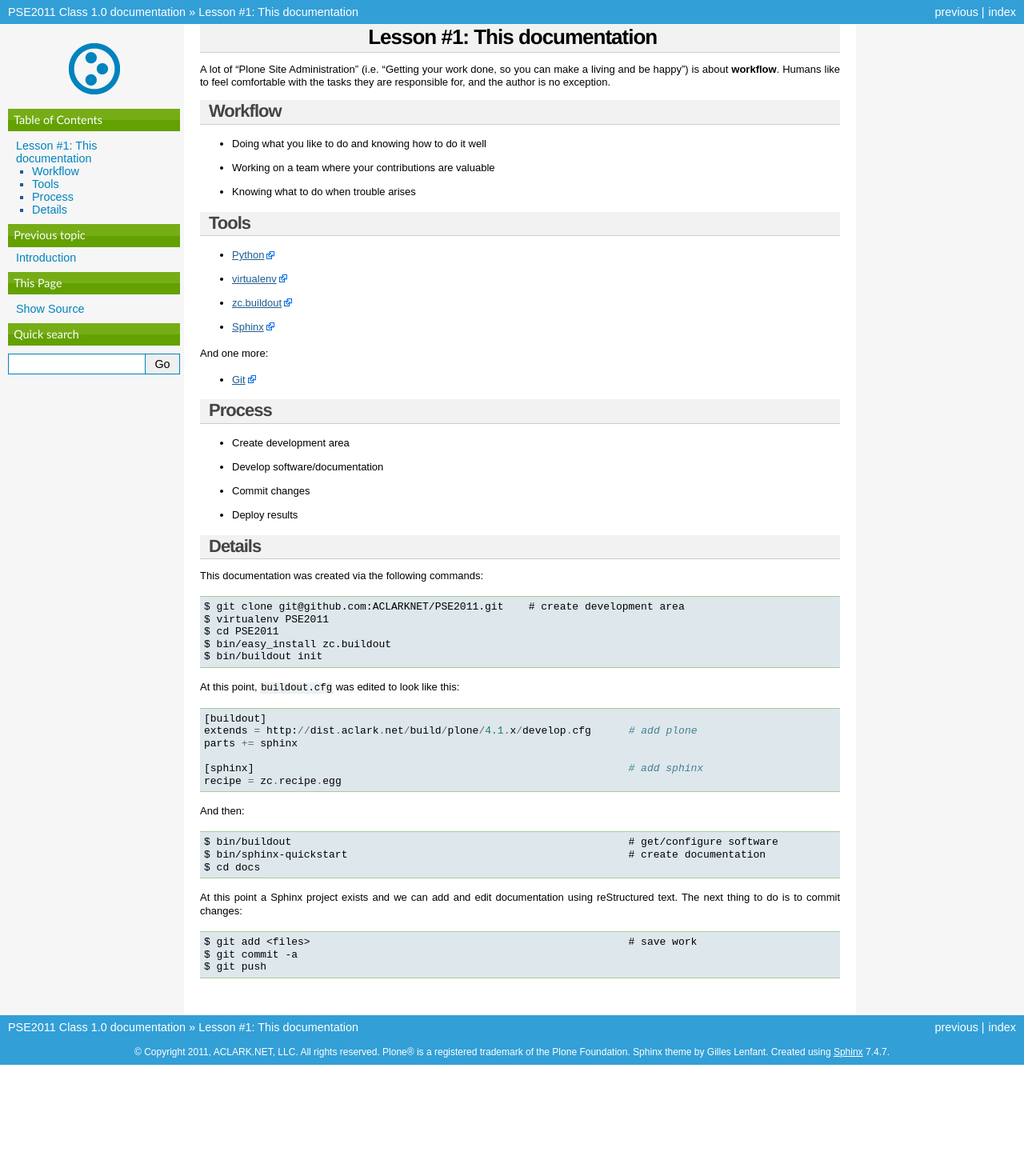
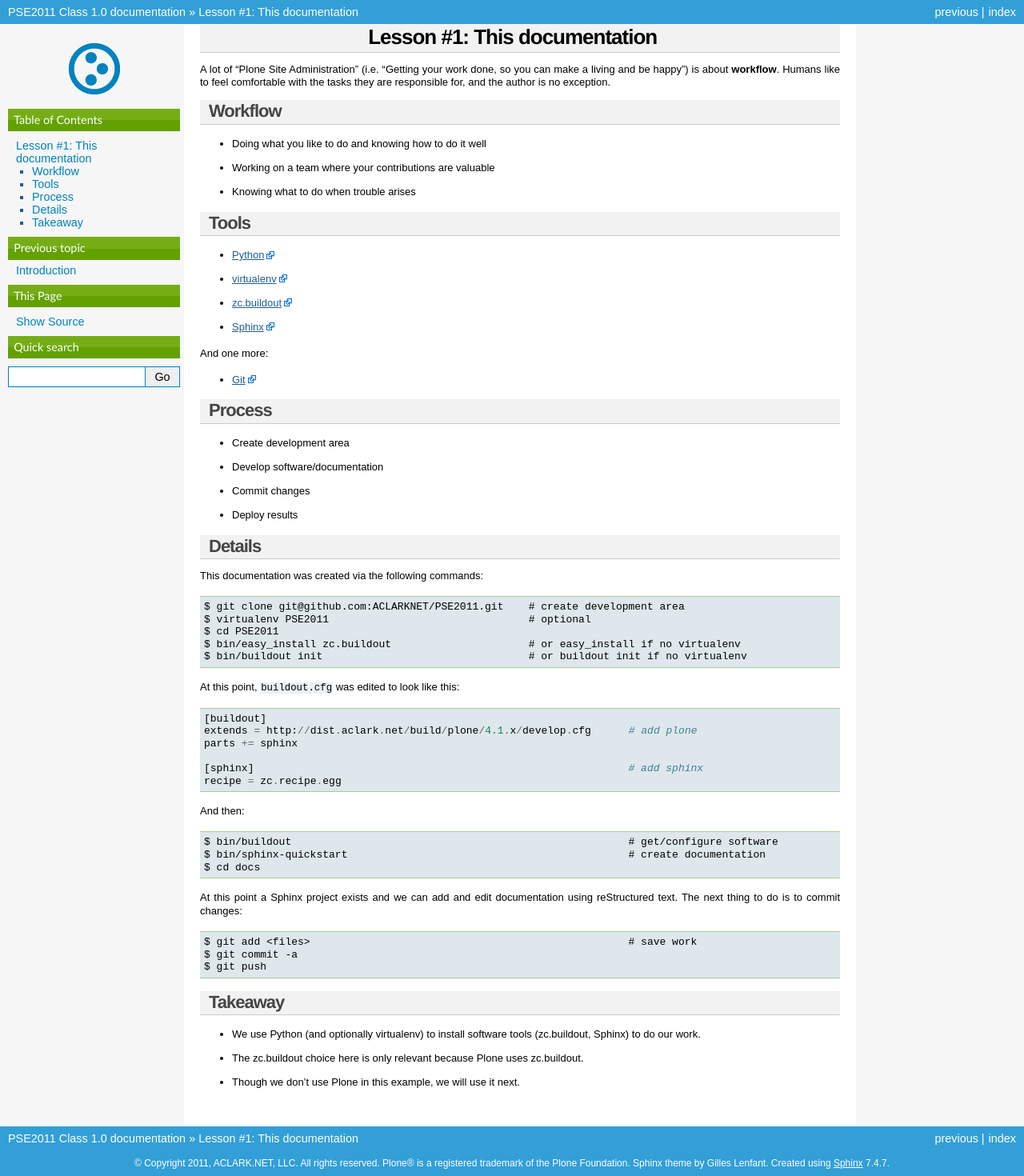
Before and after one commit to aclark4life/PSE2011, a Sphinx documentation site: the page built from docs/1.rst, in a window 1280 px wide. Shown: the whole page at 80% size. Built offline with Sphinx 7.4.7, drawn with Linux system fonts in a browser that asks for light colours; before the commit the page ends 1331 px from its top, so only the background shows below that.

Commit message:
Add detail

```diff
--- a/docs/1.rst
+++ b/docs/1.rst
@@ -37,10 +37,10 @@
 This documentation was created via the following commands::
 
     $ git clone git@github.com:ACLARKNET/PSE2011.git    # create development area
-    $ virtualenv PSE2011
+    $ virtualenv PSE2011                                # optional
     $ cd PSE2011
-    $ bin/easy_install zc.buildout
-    $ bin/buildout init
+    $ bin/easy_install zc.buildout                      # or easy_install if no virtualenv
+    $ bin/buildout init                                 # or buildout init if no virtualenv
 
 At this point, ``buildout.cfg`` was edited to look like this::
 
@@ -63,6 +63,13 @@
     $ git commit -a
     $ git push
 
+Takeaway
+--------
+
+* We use Python (and optionally virtualenv) to install software tools (zc.buildout, Sphinx) to do our work.
+* The zc.buildout choice here is only relevant because Plone uses zc.buildout.
+* Though we don't use Plone in this example, we will use it next.
+
 .. _`Python`: http://python.org
 .. _`virtualenv`: http://pypi.python.org/pypi/virtualenv
 .. _`zc.buildout`: http://pypi.python.org/pypi/zc.buildout/1.5.2
```
